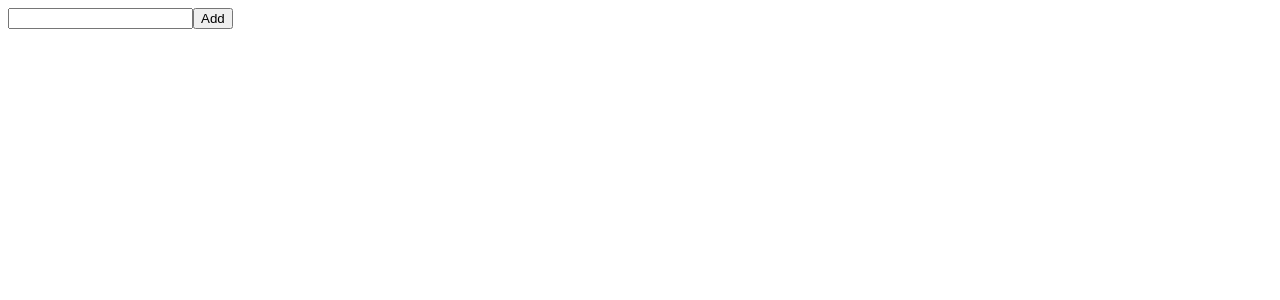
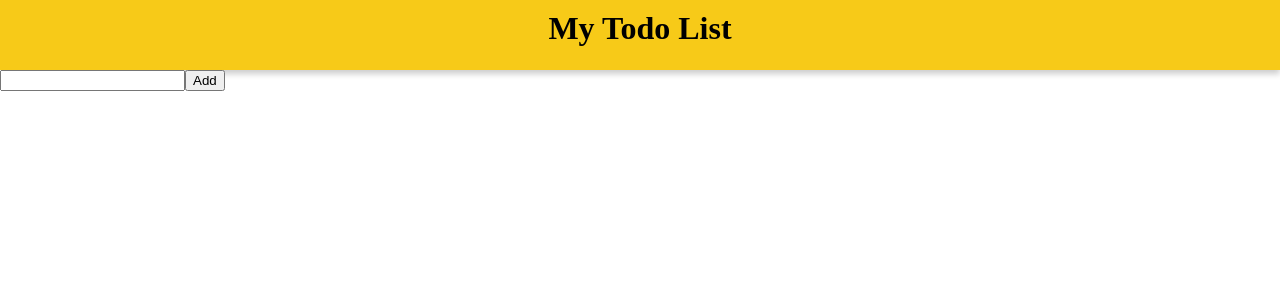
Before and after one commit to MoizAli4444/React-Todo-App, a React (Vite) app: page / in a window 1280 px wide. Shown: the top 300 px of the page. Built offline with nearby package versions, Linux system fonts and the light colour scheme.

Commit message:
Creating Header & Styling It

```diff
--- /dev/null
+++ b/src/App.css
@@ -0,0 +1,3 @@
+body{
+    margin: 0;
+}
--- a/src/App.jsx
+++ b/src/App.jsx
@@ -1,9 +1,12 @@
 import { useState } from "react";
 import Todo from "./components/Todo";
+import "./App.css"
+import Header from "./components/Header";
 
 function App() {
   return (
     <>
+    <Header/>
       <Todo/>
     </>
   );
--- /dev/null
+++ b/src/components/Header.jsx
@@ -0,0 +1,9 @@
+import styles from './header.module.css'
+
+const Header = () => {
+  return (
+    <div className={styles.header}>My Todo List</div>
+  )
+}
+
+export default Header
--- /dev/null
+++ b/src/components/header.module.css
@@ -0,0 +1,9 @@
+.header{
+    background-color: #f7ca18;
+    text-align: center;
+    font-weight: bold;
+    height: 50px;
+    padding: 10px;
+    font-size: 2em;
+    box-shadow: 0 4px 6px rgba(0, 0, 0, 0.2);
+}
```
